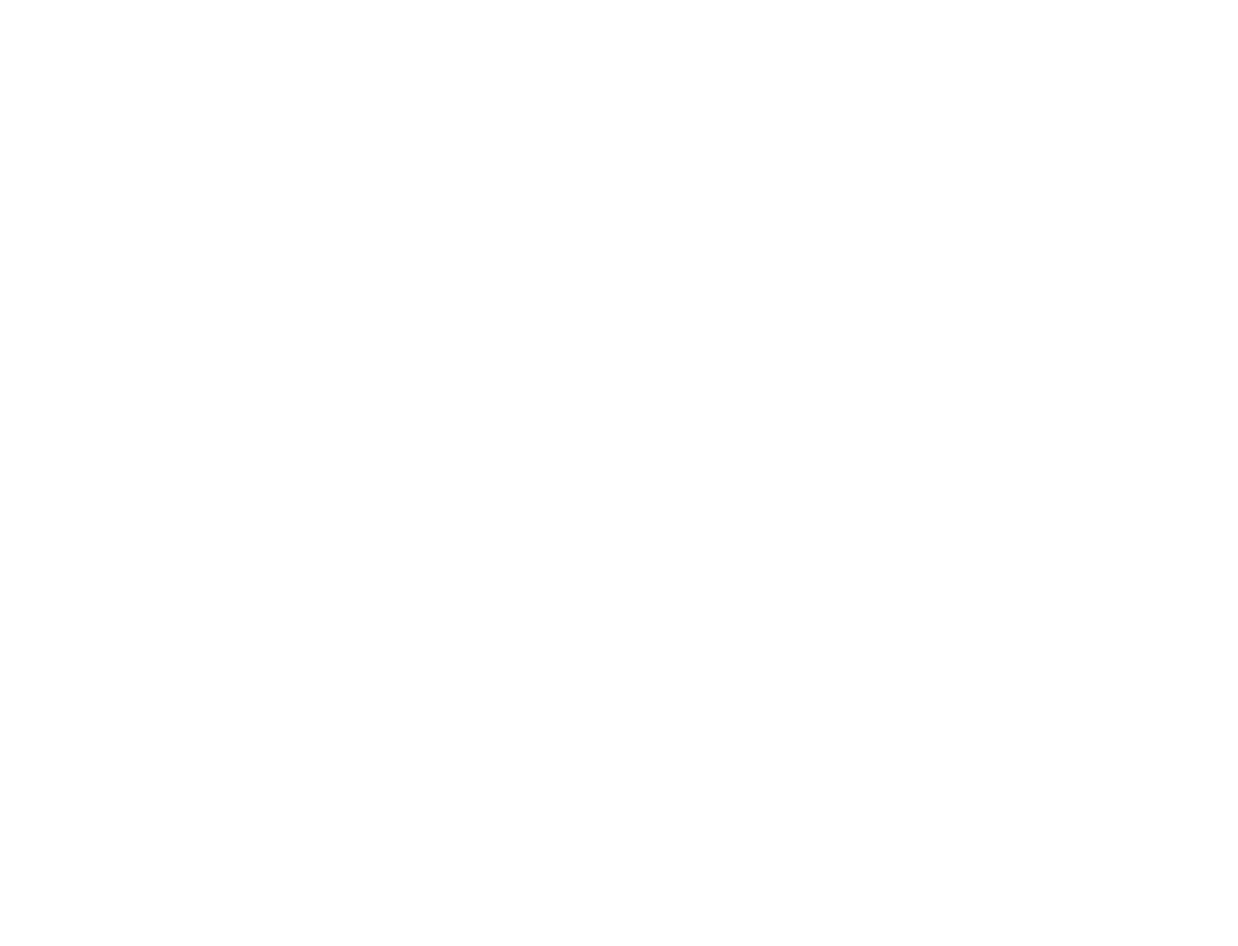
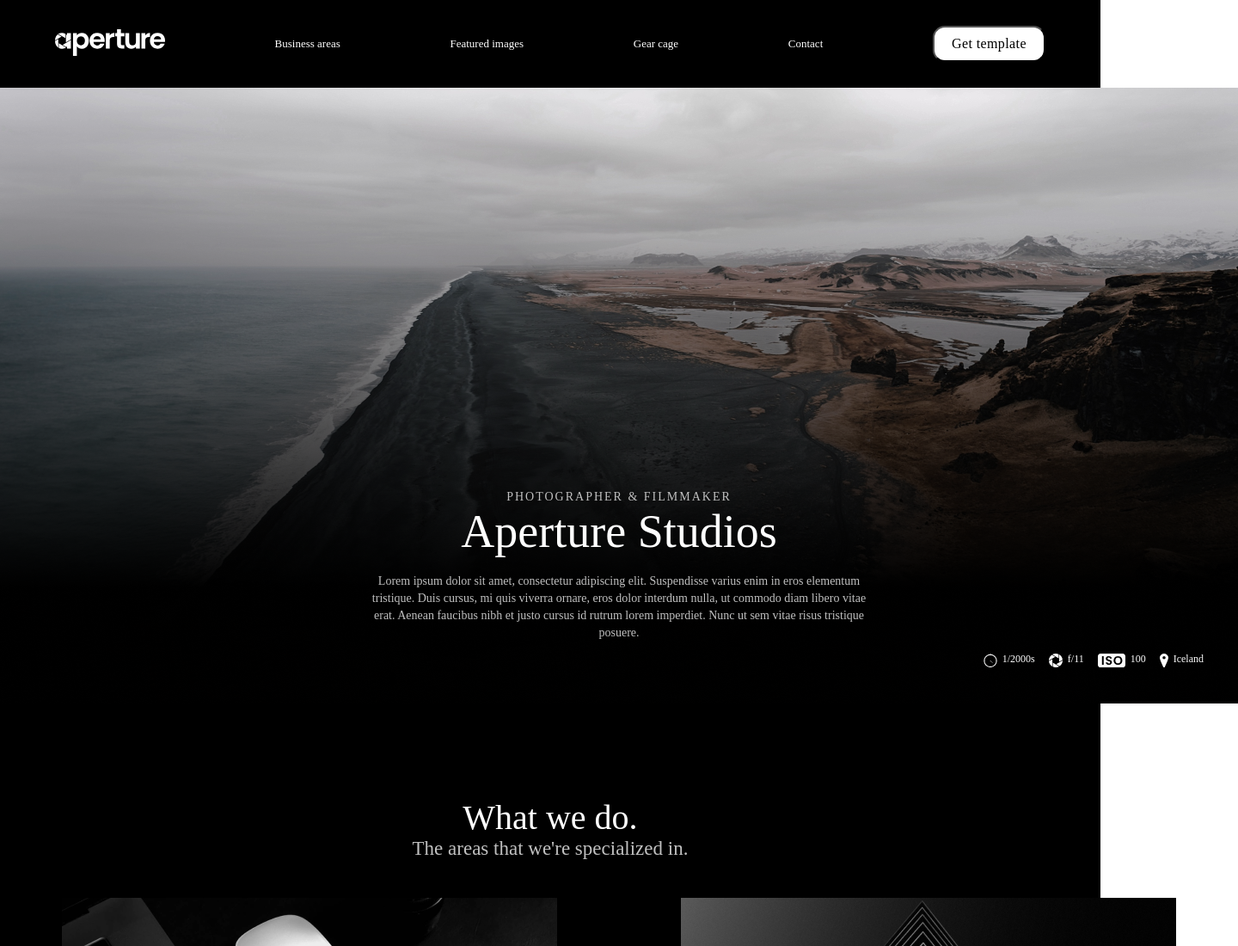
Before and after one commit to Drfinik/Travel-Project, a plain HTML site: page index.html in a window 1280 px wide. Shown: the top 1100 px of the page at 86% size, 1440 px wide, since content can reach past the window. Before the commit the page ends 800 px from the top, so only its background shows below. Drawn offline with Linux system fonts and the light colour scheme.

Commit message:
начал делать заголовок и основную часть сайта

```diff
--- a/index.html
+++ b/index.html
@@ -4,9 +4,62 @@
     <meta charset="UTF-8">
     <meta http-equiv="X-UA-Compatible" content="IE=edge">
     <meta name="viewport" content="width=device-width, initial-scale=1.0">
-    <title>Document</title>
+    <title>TRAVEL PROJECT</title>
+    <link rel="stylesheet" href="style.css">
 </head>
 <body>
+    <header class="container">
+       <nav>
+        <ul class="listStyleType">
+            <li ><div class="logoTip"><img src="img/logoTip.svg" alt=""></div></li>
+            <li ><div class="text navText">Business areas</div></li>
+            <li ><div class="text navText">Featured images</div></li>
+            <li ><div class="text navText">Gear cage</div></li>
+            <li ><div class="text navText">Contact</div></li>
+            <li ><button class="navButton"><div class="textButton">Get template</div></button></li>
+        </ul>
+       </nav>
+    </header>
+    <main class="container">
+        <div class="description">
+            <div class="text textTopDescription">Photographer & Filmmaker</div>
+            <div class="text textNameDescription">Aperture Studios</div>
+            <div class="text textShortDescription">Lorem ipsum dolor sit amet, consectetur adipiscing elit. Suspendisse varius enim in eros elementum tristique. Duis cursus, mi quis viverra ornare, eros dolor interdum nulla, ut commodo diam libero vitae erat. Aenean faucibus nibh et justo cursus id rutrum lorem imperdiet. Nunc ut sem vitae risus tristique posuere.</div>
+            <div class="text textGeodataDescription">
+                <div class="iconGeodataDescription">
+                    <div class="iconGeodataDescriptionPadding"><img src="img/Combined-Shape.svg" alt=""></div>
+                    <div>1/2000s</div>
+                </div>
+                <div class="iconGeodataDescription">
+                    <div class="iconGeodataDescriptionPadding"><img src="img/Combined-Shape (1).svg" alt=""></div>
+                    <div>f/11</div>
+                </div>
+                <div class="iconGeodataDescription">
+                    <div class="iconGeodataDescriptionPadding"><img src="img/Combined-Shape (2).svg" alt=""></div>
+                    <div>100</div>
+                </div>
+                <div class="iconGeodataDescription">
+                    <div class="iconGeodataDescriptionPadding"><img src="img/Fill-1.svg" alt=""></div>
+                    <div>Iceland</div>
+                </div>
+            </div>
+        </div>
+        <div class="whatWeDo">
+            <div class="text textNameWhatWeDo">What we do.
+            </div>
+            <div class="text textShortWhatWeDo">The areas that we're specialized in.
+            </div>
+        </div>
+        <div class="cardWhatWeDo">
+            <div class="card card1"></div>
+            <div class="card card2"></div>
+            <div class="card card3"></div>
+            <div class="card card4"></div>
+        </div>
 
+    </main>
+    <footer class="container">
+
+    </footer>
 </body>
 </html>
```
